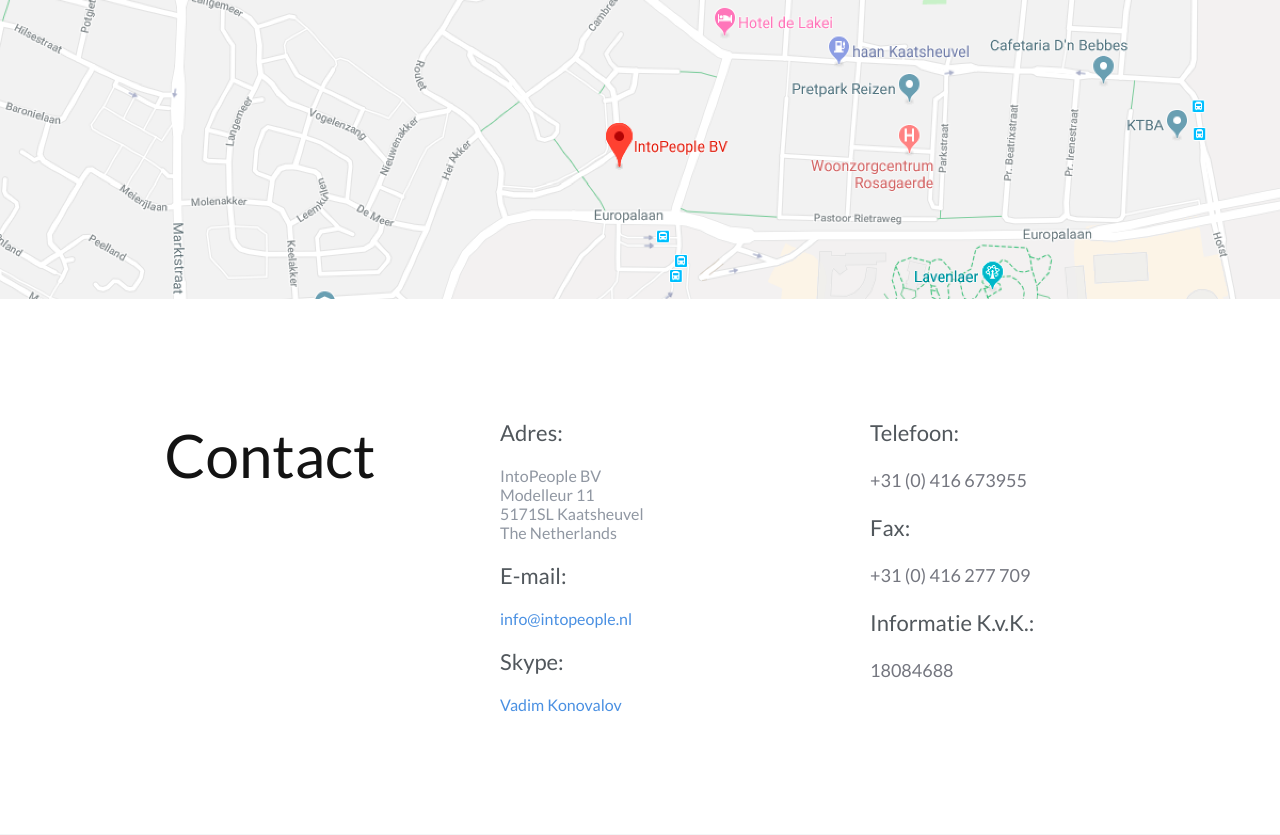
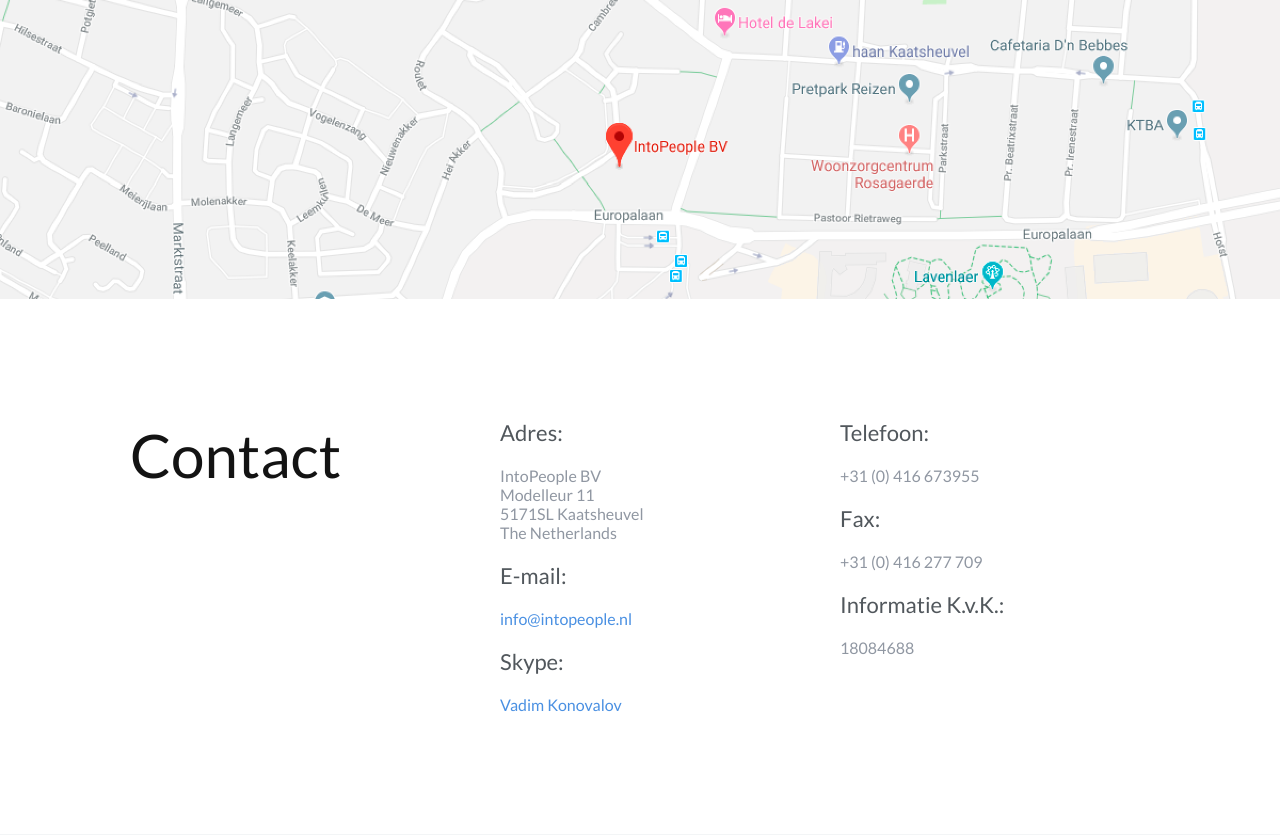
Before and after one commit to alexsholk/intopeople, a PHP site: page /contact.php in a window 1280 px wide. Shown: the part 149-984 px from the top of the page. Run offline with PHP 8.4, Linux system fonts and the light colour scheme.

Commit message:
Refinement

```diff
--- a/web/about.php
+++ b/web/about.php
@@ -24,7 +24,7 @@ $selected = 1;
                     <br><br>
                     Wat IntoPeople onderscheidt is de eenvoudige maar doeltreffende aanpak, persoonlijke begeleiding
                     van projecten als zo wel de persoonlijke begeleiding van de werknemers.
-                    <br><br><br><br>
+                    <br><br><br><br><br>
                 </p>
                 <h3>Werkwijze</h3>
                 <p>
--- a/web/contact.php
+++ b/web/contact.php
@@ -38,7 +38,7 @@ $selected = 5;
                                 <a href="#">Vadim Konovalov</a>
                             </p>
                         </div>
-                        <div class="right-col">
+                        <div class="right-col lighter smaller">
                             <h4>Telefoon:</h4>
                             <p>
                                 +31 (0) 416 673955
--- a/web/styles/css/index.css
+++ b/web/styles/css/index.css
@@ -417,6 +417,9 @@ input[type=reset] {
 .two-cols .two-cols {
   margin: 0;
 }
+.two-cols .two-cols .left-col {
+  margin-right: 60px;
+}
 .two-cols > .left-col {
   flex: 0 280px;
   margin-right: 90px;
@@ -432,6 +435,9 @@ input[type=reset] {
 }
 .two-cols h3 + h4 {
   margin-top: -10px;
+}
+.two-cols .left-col h1 {
+  text-align: left;
 }
 .two-cols .left-col img {
   margin: 20px 0;
--- a/web/styles/sass/index.sass
+++ b/web/styles/sass/index.sass
@@ -402,6 +402,8 @@ input[type="reset"]
     margin-bottom: 60px
   .two-cols
     margin: 0
+    .left-col
+      margin-right: 60px
   > .left-col
     flex: 0 280px
     margin-right: 90px
@@ -415,6 +417,8 @@ input[type="reset"]
   h3 + h4
     margin-top: -10px
   .left-col
+    h1
+      text-align: left
     img
       margin: 20px 0
     h4 + img
```
Also changed, not shown: 1 other file.
